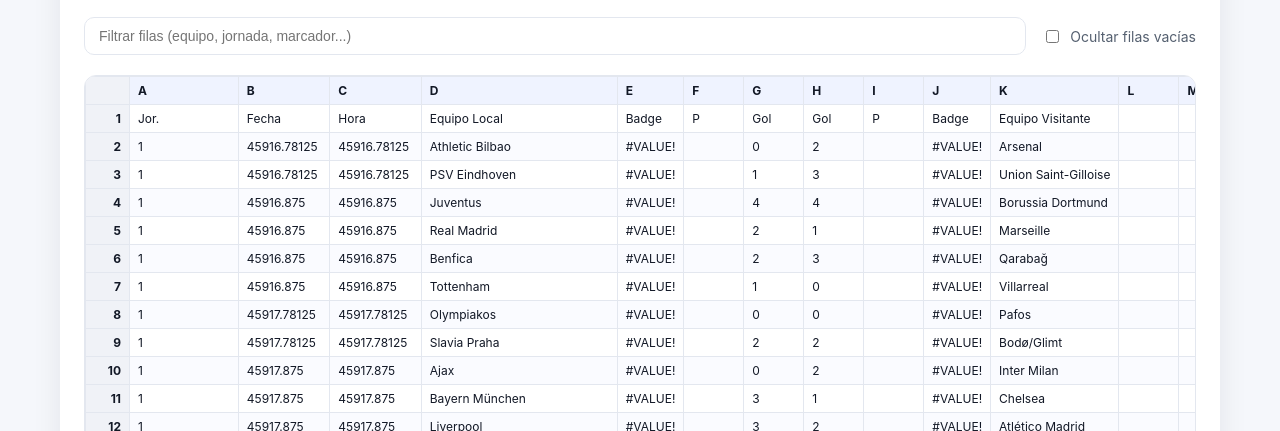
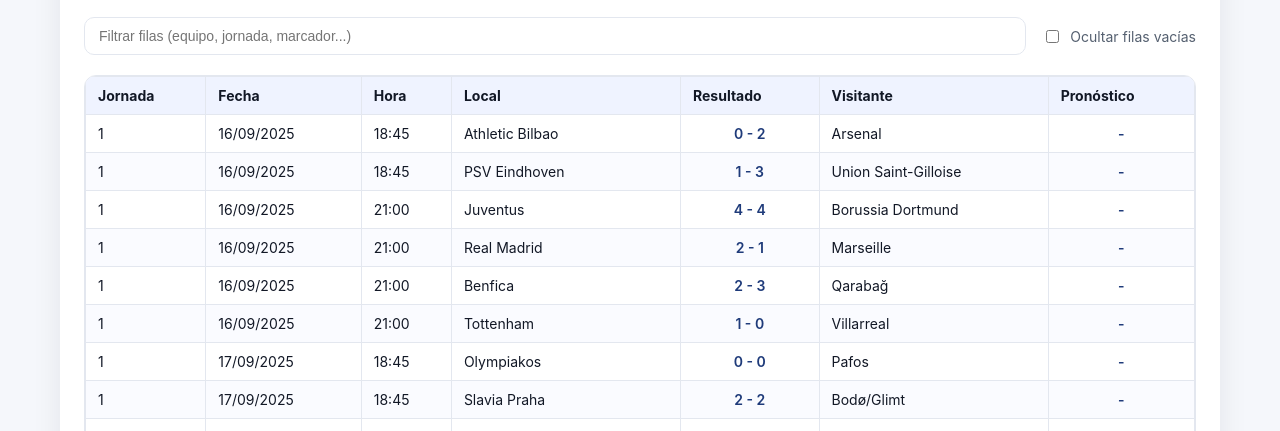
Before and after one commit to guille93/porrachampions, a plain HTML site: page index.html in a window 1280 px wide. Shown: the part 369-800 px from the top of the page. Drawn offline with Linux system fonts and the light colour scheme.

Commit message:
Simplify league table formatting

```diff
--- a/index.html
+++ b/index.html
@@ -28,7 +28,7 @@
     <section id="league" class="sheet-panel is-visible" data-sheet="league">
       <div class="sheet-header">
         <h2>League</h2>
-        <p>Listado completo de partidos, clasificaciones y datos de la fase de liga.</p>
+        <p>Vista simplificada con partidos, resultados y pronósticos de la fase de liga.</p>
       </div>
       <div class="sheet-controls">
         <input type="search" class="sheet-search" placeholder="Filtrar filas (equipo, jornada, marcador...)" />
--- a/script.js
+++ b/script.js
@@ -14,6 +14,9 @@
   data: {},
 };
 
+const isNumericValue = (value) =>
+  value !== "" && value !== null && value !== undefined && !Number.isNaN(Number(value));
+
 const columnLetter = (index) => {
   let col = "";
   let num = index + 1;
@@ -25,6 +28,50 @@
   return col;
 };
 
+const dateFormatter = new Intl.DateTimeFormat("es-ES", {
+  day: "2-digit",
+  month: "2-digit",
+  year: "numeric",
+  timeZone: "UTC",
+});
+
+const timeFormatter = new Intl.DateTimeFormat("es-ES", {
+  hour: "2-digit",
+  minute: "2-digit",
+  timeZone: "UTC",
+});
+
+const formatExcelDate = (value) => {
+  if (!isNumericValue(value)) {
+    return value;
+  }
+  const serial = Number(value);
+  const milliseconds = (serial - 25569) * 86400 * 1000;
+  return new Date(milliseconds);
+};
+
+const formatDateCell = (value) => {
+  const date = formatExcelDate(value);
+  return date instanceof Date && !Number.isNaN(date) ? dateFormatter.format(date) : value;
+};
+
+const formatTimeCell = (value) => {
+  const date = formatExcelDate(value);
+  if (!(date instanceof Date) || Number.isNaN(date)) {
+    return value;
+  }
+  return timeFormatter.format(date);
+};
+
+const formatScoreCell = (left, right) => {
+  if (!isNumericValue(left) && !isNumericValue(right)) {
+    return "-";
+  }
+  const leftValue = isNumericValue(left) ? left : "-";
+  const rightValue = isNumericValue(right) ? right : "-";
+  return `${leftValue} - ${rightValue}`;
+};
+
 const buildTable = (tableEl, grid) => {
   tableEl.innerHTML = "";
   if (!grid || !grid.length) {
@@ -32,6 +79,7 @@
     return;
   }
 
+  tableEl.classList.remove("friendly-table");
   const colCount = grid[0].length;
   const thead = document.createElement("thead");
   const headRow = document.createElement("tr");
@@ -56,11 +104,81 @@
     tr.appendChild(rowHeader);
     row.forEach((cell) => {
       const td = document.createElement("td");
-      td.textContent = cell === "" ? "" : cell;
+      td.textContent = cell === "#VALUE!" ? "" : cell;
       tr.appendChild(td);
     });
     tbody.appendChild(tr);
   });
+
+  tableEl.appendChild(thead);
+  tableEl.appendChild(tbody);
+};
+
+const buildLeagueTable = (tableEl, grid) => {
+  tableEl.innerHTML = "";
+  tableEl.classList.add("friendly-table");
+
+  const thead = document.createElement("thead");
+  const headerRow = document.createElement("tr");
+  const headers = [
+    "Jornada",
+    "Fecha",
+    "Hora",
+    "Local",
+    "Resultado",
+    "Visitante",
+    "Pronóstico",
+  ];
+  headers.forEach((label) => {
+    const th = document.createElement("th");
+    th.textContent = label;
+    headerRow.appendChild(th);
+  });
+  thead.appendChild(headerRow);
+
+  const tbody = document.createElement("tbody");
+  grid.slice(1).forEach((row) => {
+    const jornada = row[0];
+    const fecha = row[1];
+    const hora = row[2];
+    const local = row[3];
+    const visitante = row[10];
+    const isHeader = String(local).toLowerCase() === "equipo local";
+
+    if (!local || !visitante || isHeader) {
+      return;
+    }
+
+    const tr = document.createElement("tr");
+    const cells = [
+      jornada,
+      formatDateCell(fecha),
+      formatTimeCell(hora),
+      local,
+      formatScoreCell(row[6], row[7]),
+      visitante,
+      formatScoreCell(row[5], row[8]),
+    ];
+
+    cells.forEach((value, index) => {
+      const td = document.createElement("td");
+      td.textContent = value === "#VALUE!" ? "" : value;
+      if (index === 4 || index === 6) {
+        td.classList.add("score-cell");
+      }
+      tr.appendChild(td);
+    });
+    tbody.appendChild(tr);
+  });
+
+  if (!tbody.children.length) {
+    const tr = document.createElement("tr");
+    const td = document.createElement("td");
+    td.colSpan = headers.length;
+    td.textContent = "No hay partidos cargados.";
+    tr.appendChild(td);
+    tbody.appendChild(tr);
+  }
 
   tableEl.appendChild(thead);
   tableEl.appendChild(tbody);
@@ -96,7 +214,11 @@
   const data = await response.json();
   state.data[key] = data;
   const tableEl = document.querySelector(`table[data-table="${key}"]`);
-  buildTable(tableEl, data);
+  if (key === "league") {
+    buildLeagueTable(tableEl, data);
+  } else {
+    buildTable(tableEl, data);
+  }
 };
 
 const setupTabs = () => {
--- a/styles.css
+++ b/styles.css
@@ -147,6 +147,10 @@
   font-size: 12px;
 }
 
+.sheet-table.friendly-table {
+  font-size: 14px;
+}
+
 .sheet-table thead th {
   position: sticky;
   top: 0;
@@ -163,6 +167,11 @@
   white-space: nowrap;
 }
 
+.sheet-table.friendly-table th,
+.sheet-table.friendly-table td {
+  padding: 10px 12px;
+}
+
 .sheet-table tbody tr:nth-child(even) {
   background: #fafbff;
 }
@@ -172,6 +181,12 @@
   font-weight: 700;
   text-align: right;
   min-width: 44px;
+}
+
+.sheet-table.friendly-table .score-cell {
+  text-align: center;
+  font-weight: 600;
+  color: #1f3b7a;
 }
 
 .footer {
```
